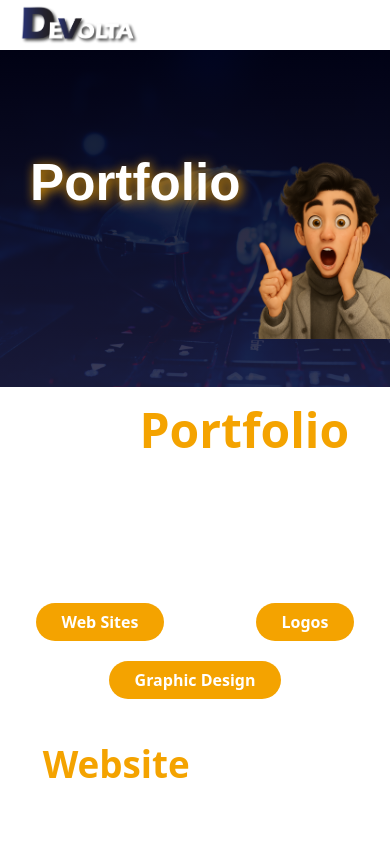
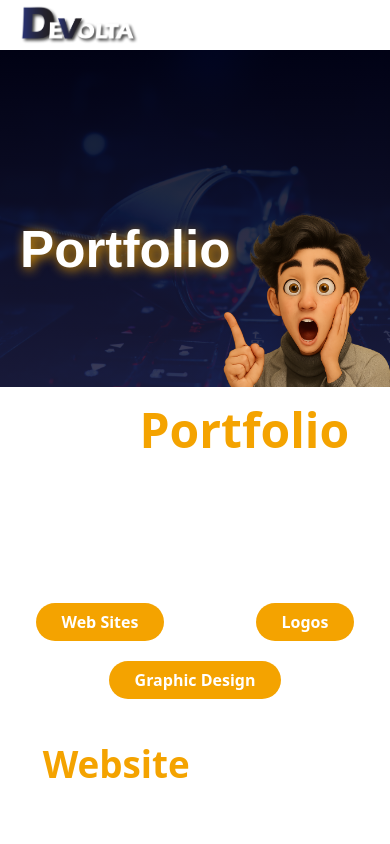
Before and after one commit to SyedMohammadArham/Devolta, a React (Create React App) app: page /portfolio in a window 390 px wide. Shown: the top 844 px of the page. Built offline with nearby package versions, Linux system fonts and the light colour scheme.

Commit message:
Updated portfolio and styles

```diff
--- a/src/Components/Home.css
+++ b/src/Components/Home.css
@@ -295,19 +295,20 @@
     }
 }
 
-@media (max-width: 425px) and (min-width: 376px) {
+@media (max-width: 412px) and (min-width: 376px) {
     .banner {
         height: 50vh;
     }
 
 
     .mid {
-        height: 28vh;
+        width: 40%;
+        height: 18vh;
     }
 
     .mid img {
-        width: 200%;
-        margin-left: -10px;
+        width: 220%;
+        margin-left: -20px;
         margin-top: 0px;
     }
     .left {
@@ -342,7 +343,7 @@
     }
 
     .banner::after {
-        top: 240px;
+        top: 380px;
     }
 }
 
--- a/src/Components/Portfolio.css
+++ b/src/Components/Portfolio.css
@@ -244,7 +244,7 @@
 }
 
 /* 768px and below */
-@media (max-width: 768px) and (min-width: 426px) {
+@media (max-width: 768px) and (min-width: 413px) {
     .port-banner {
         height: 60vh;
         padding: 40px 0;
@@ -294,7 +294,7 @@
 }
 
 /* 425px and below */
-@media (max-width: 425px) and (min-width: 376px) {
+@media (max-width: 412px) and (min-width: 376px) {
     .port-banner {
         height: 40vh;
     }
@@ -306,8 +306,8 @@
     .portfolio-banner-info h1 {
         font-size: 3.2rem;
         position: absolute;
-        margin-top: 60px;
-        margin-left: -60px;
+        margin-top: 150px;
+        margin-left: -70px;
     }
 
     .port-cher {
@@ -315,9 +315,9 @@
     }
 
     .port-cher img {
-        width: 180px;
-        margin-left: 200px;
-        margin-top: 10px;
+        width: 220px;
+        margin-left: 160px;
+        margin-top: 130px;
     }
 
     .portfolio-info h1 {
```
